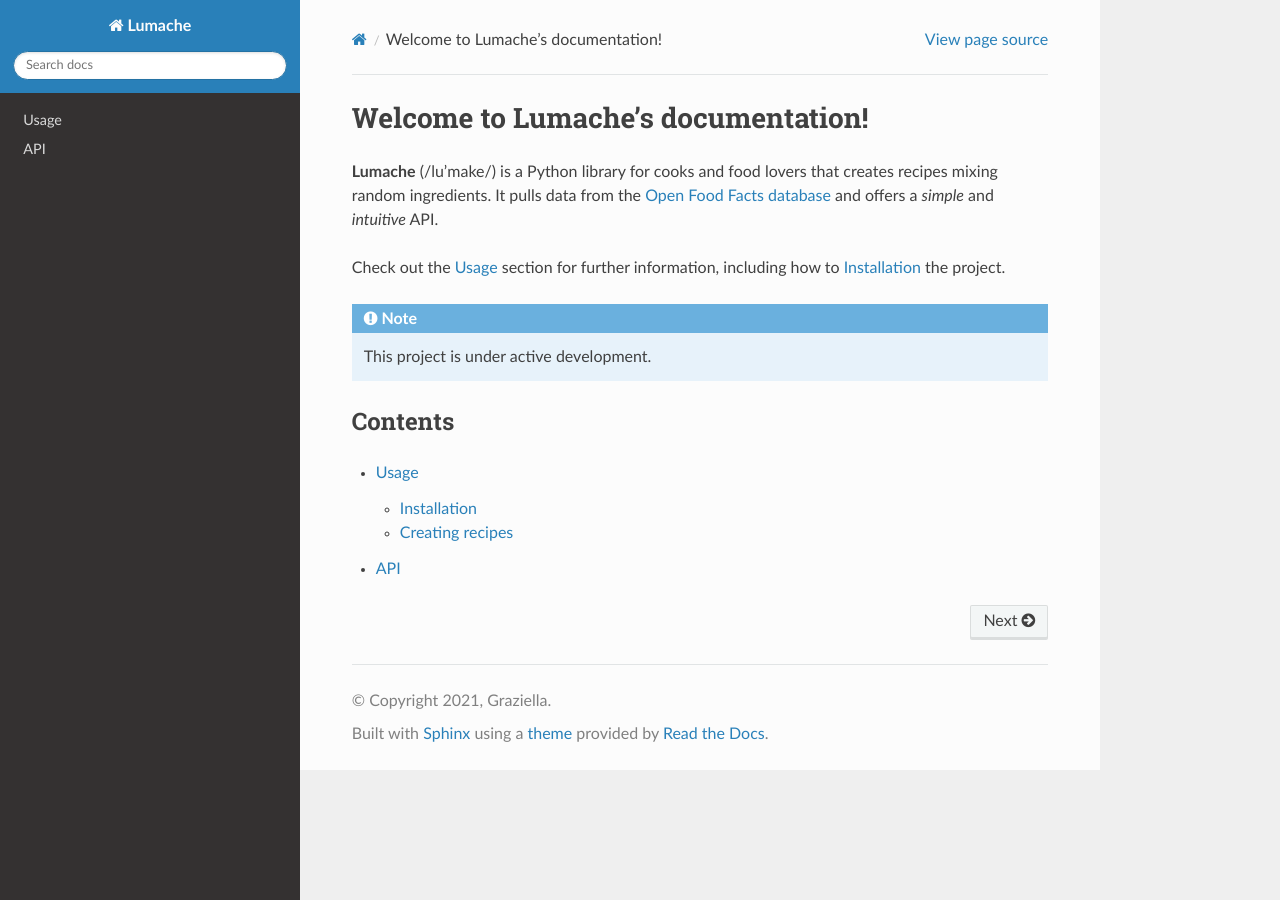
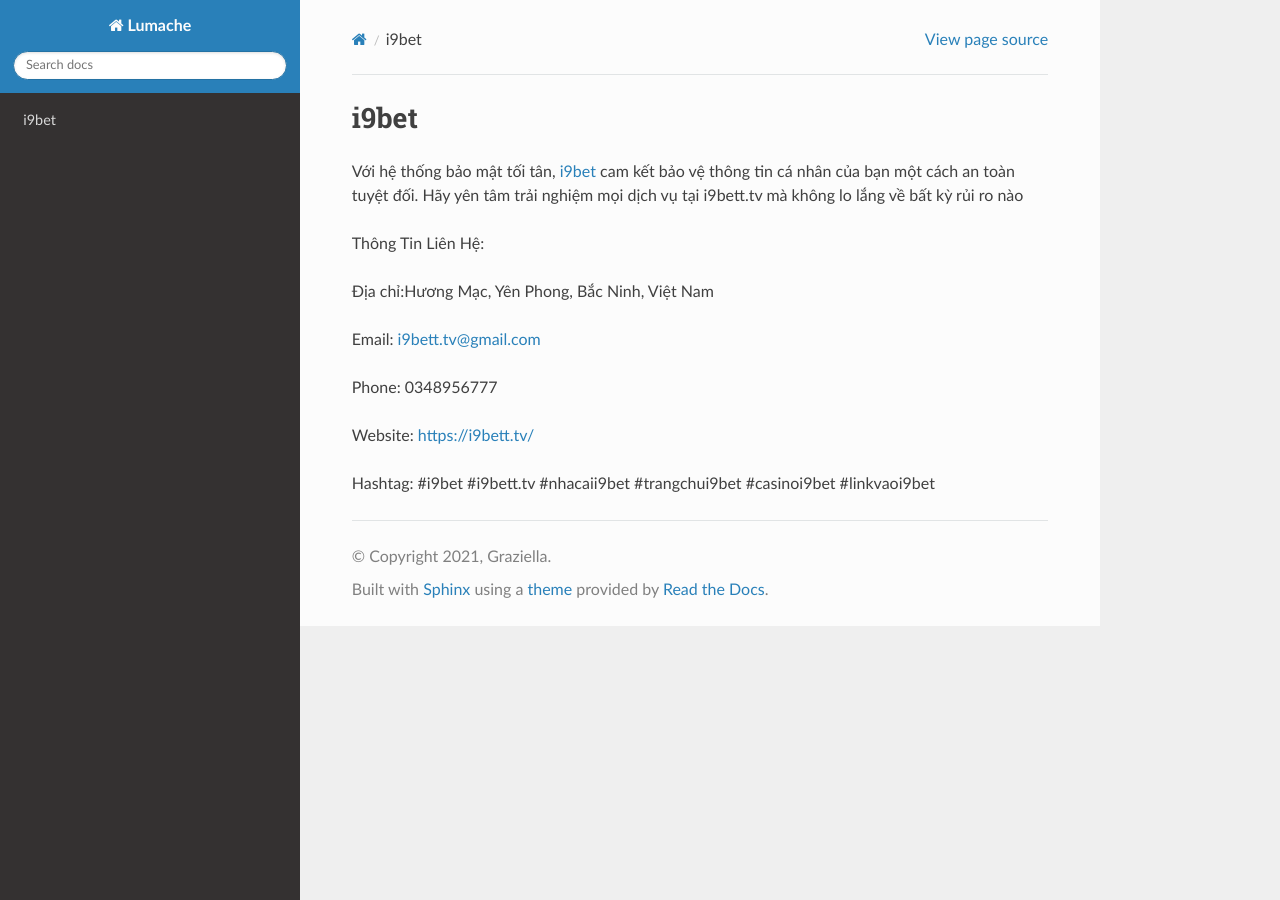
Before and after one commit to hanhtran123/i9bett.tv, a Sphinx documentation site: the page built from docs/source/index.rst, in a window 1280 px wide. Built offline with Sphinx 7.4.7 and the Read the Docs theme 3.1.0, drawn with Linux system fonts in a browser that asks for light colours.

Commit message:
Update index.rst

```diff
--- a/docs/source/index.rst
+++ b/docs/source/index.rst
@@ -1,22 +1,17 @@
-Welcome to Lumache's documentation!
+i9bet
 ===================================
 
-**Lumache** (/lu'make/) is a Python library for cooks and food lovers
-that creates recipes mixing random ingredients.
-It pulls data from the `Open Food Facts database <https://world.openfoodfacts.org/>`_
-and offers a *simple* and *intuitive* API.
+Với hệ thống bảo mật tối tân, `i9bet <https://i9bett.tv/>`_ cam kết bảo vệ thông tin cá nhân của bạn một cách an toàn tuyệt đối. Hãy yên tâm trải nghiệm mọi dịch vụ tại i9bett.tv mà không lo
+lắng về bất kỳ rủi ro nào
 
-Check out the :doc:`usage` section for further information, including
-how to :ref:`installation` the project.
+Thông Tin Liên Hệ:
 
-.. note::
+Địa chỉ:Hương Mạc, Yên Phong, Bắc Ninh, Việt Nam
 
-   This project is under active development.
+Email: i9bett.tv@gmail.com
 
-Contents
---------
+Phone: 0348956777
 
-.. toctree::
+Website: https://i9bett.tv/
 
-   usage
-   api
+Hashtag: #i9bet #i9bett.tv #nhacaii9bet #trangchui9bet #casinoi9bet #linkvaoi9bet
```
